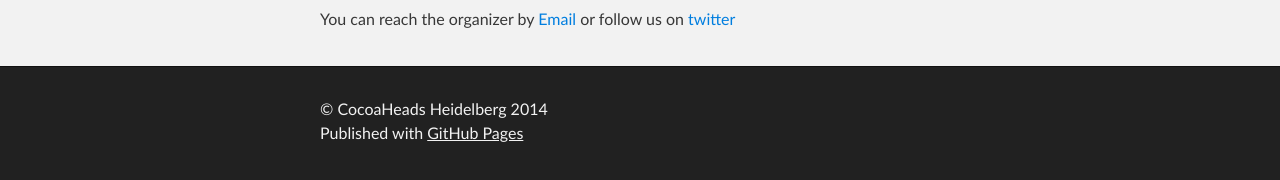
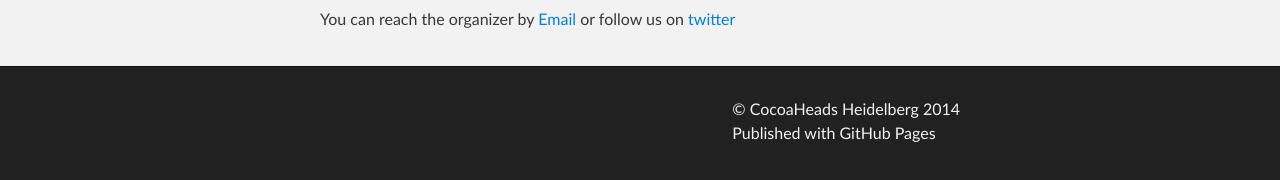
Before and after one commit to cocoaheads-heidelberg/cocoaheads-heidelberg.github.io, a plain HTML site: page index.html in a window 1280 px wide. Shown: the part 1071-1251 px from the top of the page. Drawn offline with Linux system fonts and the light colour scheme.

Commit message:
links are not underlined anymore per default, only if you hover them

```diff
--- a/stylesheets/stylesheet.css
+++ b/stylesheets/stylesheet.css
@@ -47,6 +47,10 @@ table {
 /*******************************************************************************
 Theme Styles
 *******************************************************************************/
+
+.right {
+  float: right;
+}
 
 body {
   box-sizing: border-box;
@@ -99,6 +103,7 @@ p {
 
 footer p {
   color: #f2f2f2;
+  float: right;
 }
 
 a {
@@ -122,7 +127,7 @@ a:hover, a:focus {text-decoration: underline;}
 
 footer a {
   color: #F2F2F2;
-  text-decoration: underline;
+  text-decoration: none;
 }
 
 em {
```
